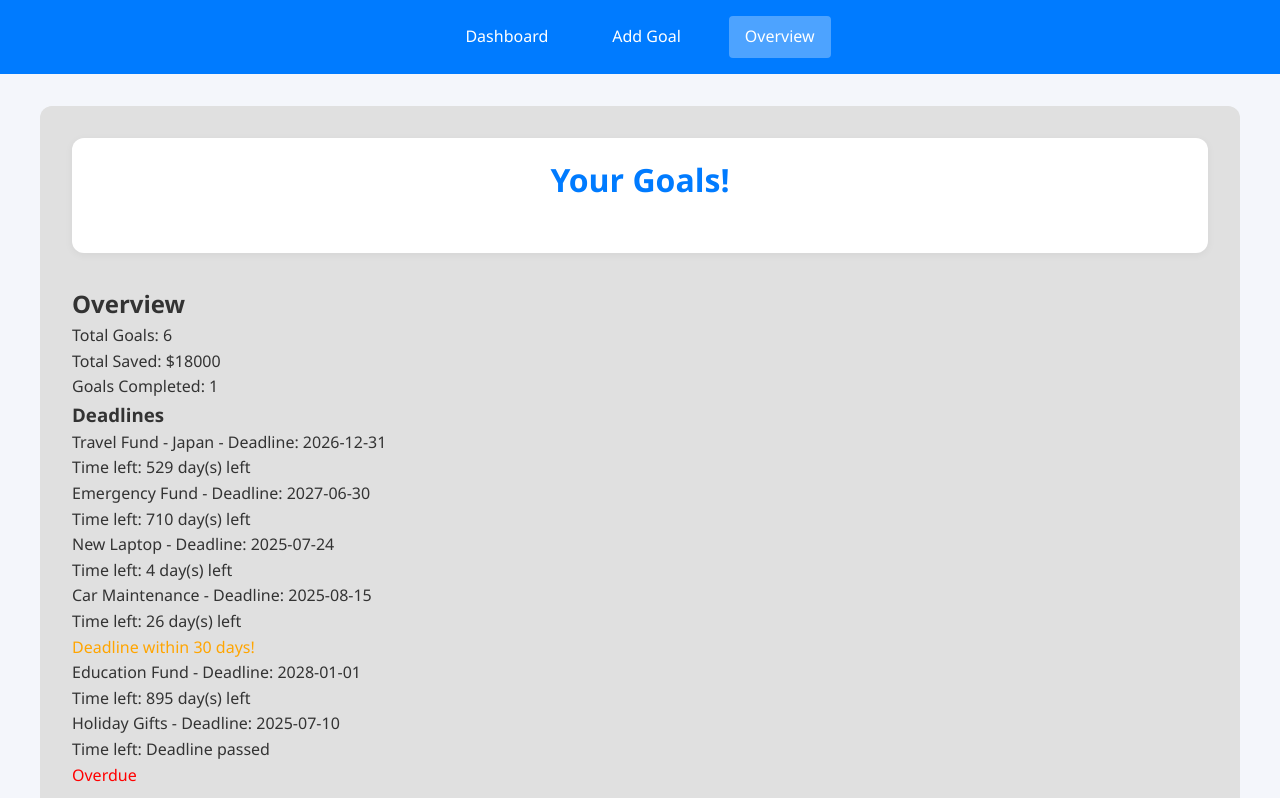
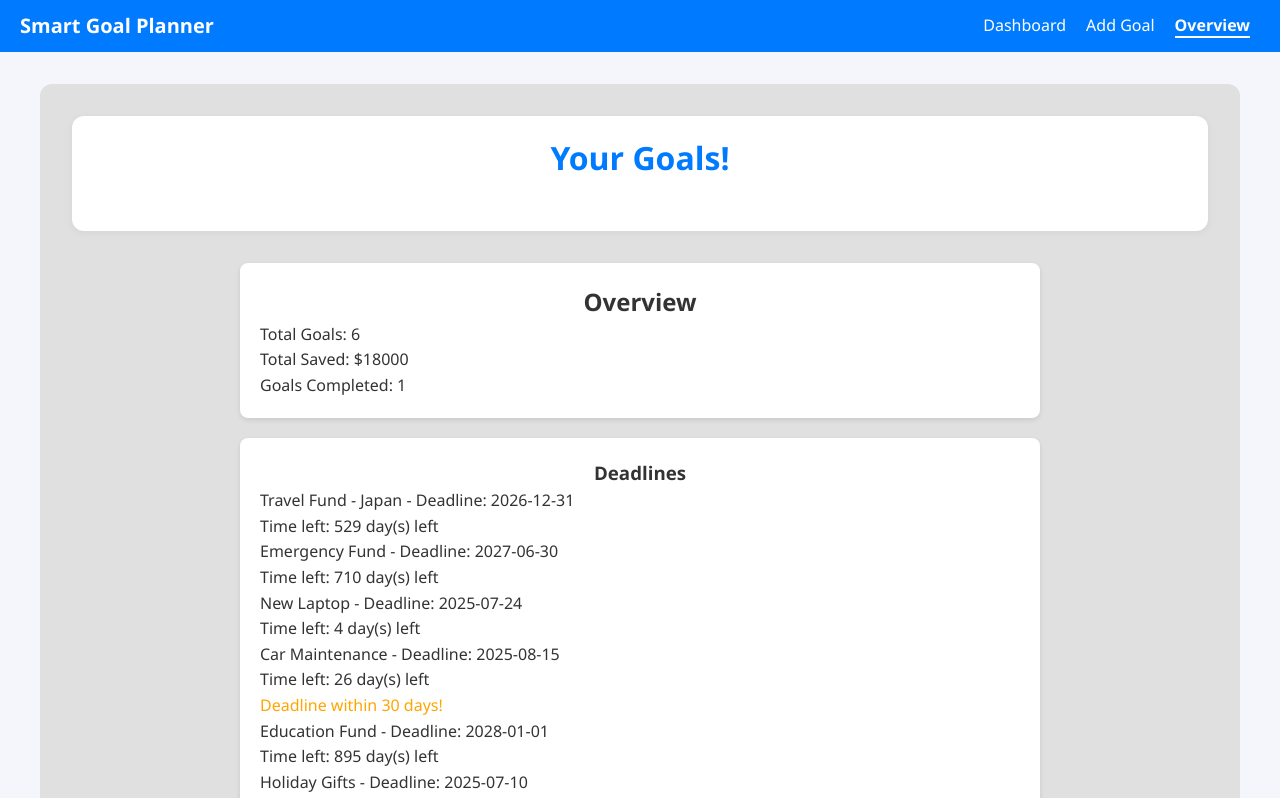
Before and after one commit to Wambui-Kibathi/Smart-Goal-Planner, a React (Vite) app: page /overview in a window 1280 px wide. Shown: the top 798 px of the page. Built offline with nearby package versions, Linux system fonts and the light colour scheme; data requests are answered from the project's data file.

Commit message:
Changes within AddGoalForm.jsx NavBar.jsx files

```diff
--- a/src/App.css
+++ b/src/App.css
@@ -2,29 +2,29 @@
 
 /* NavBar styling */
 .navbar {
-  width: 100%;
-  background-color: #007bff; /* blue NavBar */
-  padding: 1rem 0;
   display: flex;
-  justify-content: center;
-  gap: 2rem;
+  justify-content: space-between;
+  align-items: center;
+  background-color: #007bff; /* blue navbar */
+  padding: 10px 20px;
 }
 
-.navbar a {
-  color: white;
-  font-weight: 500;
-  padding: 0.5rem 1rem;
-  border-radius: 4px;
-  transition: background 0.3s ease, color 0.3s ease;
+.logo {
+  font-size: 20px;
+  font-weight: bold;
+  color: white; /* white text for logo */
+  text-decoration: none;
 }
 
-.navbar a:hover {
-  background-color: rgba(255, 255, 255, 0.2);
+.nav-links a {
+  margin: 0 10px;
+  text-decoration: none;
+  color: white; /* white text for nav links */
 }
 
-.navbar a.active {
-  background-color: rgba(255, 255, 255, 0.3);
-  color: white;
+.nav-links a.active {
+  font-weight: bold;
+  border-bottom: 2px solid white;
 }
 
 /* Title card container */
@@ -117,6 +117,24 @@ button:hover {
   background: #007bff;
 }
 
+.cancel-button {
+  display: inline-block;
+  text-decoration: none;
+  background-color: orange;
+  color: white;
+  border: none;
+  padding: 8px 16px;
+  border-radius: 4px;
+  cursor: pointer;
+  font-weight: bold;
+  transition: background-color 0.3s ease;
+  text-align: center;
+}
+
+.cancel-button:hover {
+  background-color: darkorange;
+}
+
 /* Form styling */
 form {
   background: white;
@@ -141,3 +159,25 @@ form select {
 form label {
   font-weight: 500;
 }
+
+.overview {
+  display: flex;
+  flex-direction: column;
+  gap: 20px;
+  margin: 20px auto;
+  max-width: 800px;
+}
+
+.overview-card,
+.deadlines-card {
+  background-color: white;
+  border-radius: 8px;
+  padding: 20px;
+  box-shadow: 0 2px 5px rgba(0,0,0,0.1);
+}
+
+.overview-card h2,
+.deadlines-card h3 {
+  text-align: center;
+  color: #333;
+}
--- a/src/components/AddGoalForm.jsx
+++ b/src/components/AddGoalForm.jsx
@@ -1,6 +1,6 @@
 import { useState} from 'react';
 
-function AddGoalForm() {
+function AddGoalForm({ goals, setGoals}) {
     const [name, setName] = useState("");
     const [targetAmount, setTargetAmount] = useState("");
     const [category, setCategory] = useState("");
@@ -27,7 +27,7 @@ function AddGoalForm() {
         })
         .then((res) => res.json())
         .then((data) => {
-            setGoals([...GoalList, data]);
+            setGoals([...goals, data]);
             // Reset form fields
             setName("");
             setTargetAmount("");
--- a/src/components/DepositForm.jsx
+++ b/src/components/DepositForm.jsx
@@ -49,7 +49,7 @@ function DepositForm({ goals, setGoals }) {
       </label>
 
       <button type="submit">Add Deposit</button>
-      <NavLink to="/">Cancel</NavLink>
+      <NavLink to="/" className="cancel-button">Cancel</NavLink>
     </form>
   );
 }
--- a/src/components/EditGoalForm.jsx
+++ b/src/components/EditGoalForm.jsx
@@ -94,7 +94,7 @@ function EditGoalForm({ goals, setGoals }) {
       </label>
 
       <button type="submit">Update Goal</button>
-      <NavLink to="/">Cancel</NavLink>
+      <NavLink to="/" className="cancel-button">Cancel</NavLink>
     </form>
   );
 }
--- a/src/components/NavBar.jsx
+++ b/src/components/NavBar.jsx
@@ -3,9 +3,14 @@ import { NavLink } from 'react-router-dom';
 function NavBar() {
   return (
     <nav className="navbar">
+        <div className="logo">
+            Smart Goal Planner
+        </div>
+        <div className="nav-links">
         <NavLink to="/" className={({ isActive }) => isActive ? 'active' : ''}>Dashboard</NavLink>
         <NavLink to="/add" className={({ isActive }) => isActive ? 'active' : ''}>Add Goal</NavLink>
         <NavLink to="/overview" className={({ isActive }) => isActive ? 'active' : ''}>Overview</NavLink>
+        </div>
     </nav>
   );
 }
--- a/src/components/Overview.jsx
+++ b/src/components/Overview.jsx
@@ -7,11 +7,14 @@ function Overview({ goals }) {
 
   return (
     <div className="overview">
+      <div className="overview-card">
         <h2>Overview</h2>
         <p>Total Goals: {totalGoals}</p>
         <p>Total Saved: ${totalSaved}</p>
         <p>Goals Completed: {goalsCompleted}</p>
+      </div>
 
+      <div className="deadlines-card">
         <h3>Deadlines</h3>
         {goals.map(goal => {
           const deadline = new Date(goal.deadline);
@@ -29,6 +32,7 @@ function Overview({ goals }) {
           );
         })}
       </div>
+    </div>
   );
 }
 
```
Also changed, not shown: db.json (line endings or trailing spaces). Lines whose indentation alone changed are shown as unchanged.
